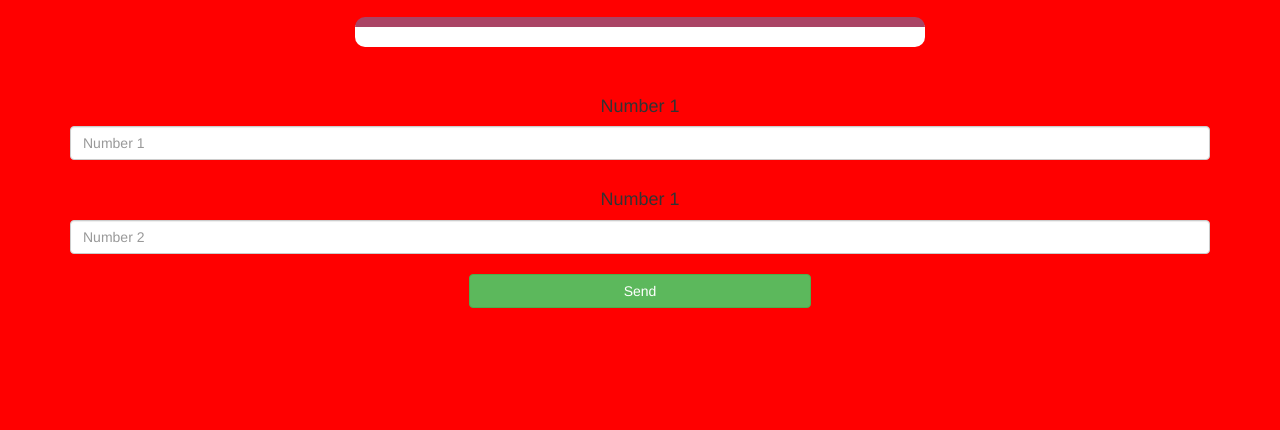
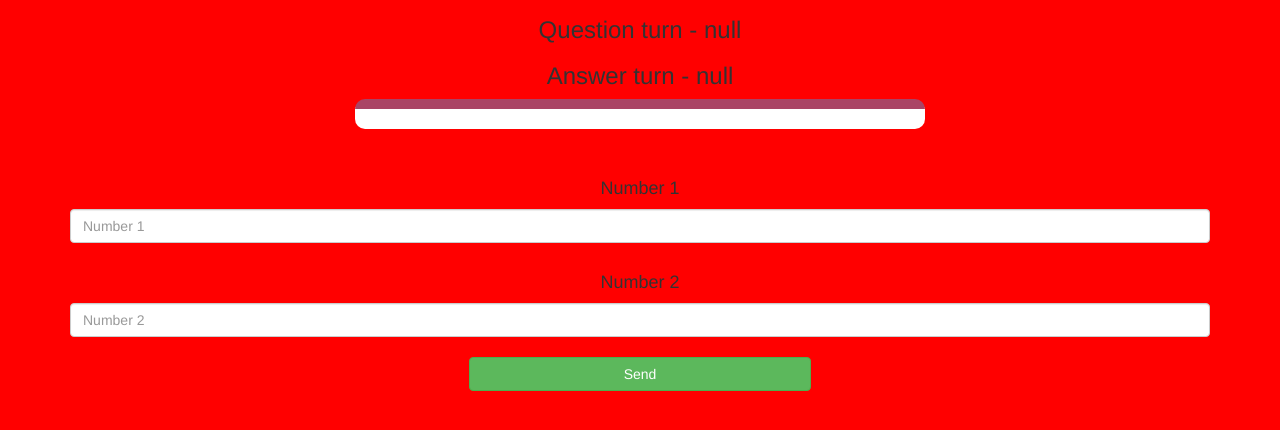
Before and after one commit to joelcoder2011/THE-MATHS-QUIZ-2, a plain HTML site: page game_page.html in a window 1280 px wide. Shown: the part 136-566 px from the top of the page. Drawn offline with nearby package versions, Linux system fonts and the light colour scheme.

Commit message:
Add files via upload

```diff
--- a/game_page.html
+++ b/game_page.html
@@ -18,10 +18,10 @@
                      <h3 id="player_answer"></h3> <div id="output" class="col-lg-6"> </div>
                      <br>
                      <br> <h4>Number 1</h4>
-                     <input type="text" id="number1" class="form-control" placeholder="Number 1">
+                     <input type="number" id="number1" class="form-control" placeholder="Number 1">
                      <br>
-                     <h4>Number 1</h4>
-                     <input type="text" id="number2" class="form-control" placeholder="Number 2">
+                     <h4>Number 2</h4>
+                     <input type="number" id="number2" class="form-control" placeholder="Number 2">
                      <br>
                      <button onclick="send()" class="btn btn-success" style="width: 30%;">Send</button>
                      </center>
--- a/game_page.js
+++ b/game_page.js
@@ -12,8 +12,8 @@ document.getElementById("player2_name").innerHTML = player2_name +":";
 document.getElementById("player1_score").innerHTML = player1_score;
 document.getElementById("player2_score").innerHTML = player2_score;
 
-document.getElementById("player1_question").innerHTML = "Question turn - "+ player1_name;
-document.getElementById("player2_answer").innerHTML = "Answer turn - "+ player2_name;
+document.getElementById("player_question").innerHTML = "Question turn - "+ player1_name;
+document.getElementById("player_answer").innerHTML = "Answer turn - "+ player2_name;
 
 player1_name = localStorage.getItem("player1_name");
 player2_name = localStorage.getItem("player2_name");
--- a/main.js
+++ b/main.js
@@ -5,5 +5,5 @@ function adduser(){
     localStorage.setItem("player1_name",player1_name);
     localStorage.setItem("player2_name",player2_name);
 
-    window.location ="login.html";
+    window.location ="game_page.html";
 }
```
